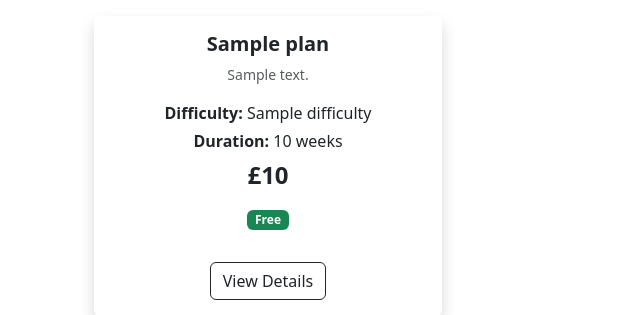
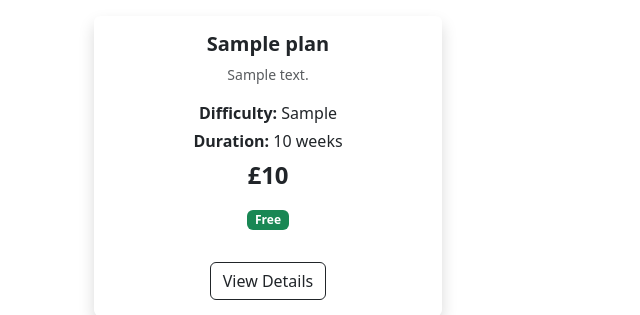
Before and after one commit to HelniseS/fitxfocus, a Django app: template templates/plans/home.html in a window 1280 px wide. Shown: the part 768-1083 px from the top of the page, without its empty margins (0-640 px from the left). Run offline with Django 5.2, Linux system fonts and the light colour scheme; the template is opened without the code that fills it: most values are stand-ins (such as "Sample title", 1, 10 or a date in 2020).

Commit message:
Clean homepage template and improve plan display

```diff
--- a/templates/plans/home.html
+++ b/templates/plans/home.html
@@ -44,7 +44,8 @@
       {% for plan in plans %}
       <div class="col-md-4 mb-4">
         <div class="card h-100 shadow border-0 text-center">
-          <div class="card-body text-center">
+
+            <div class="card-body text-center">
             <h5 class="fw-bold">{{ plan.title }}</h5>
 
             <p class="text-muted small">
@@ -52,7 +53,7 @@
             </p>
 
             <p class="mb-1">
-              <strong>Difficulty:</strong> {{ plan.difficulty }}
+              <strong>Difficulty:</strong> {{ plan.get_difficulty_display }}
             </p>
 
             <p class="mb-2">
```
